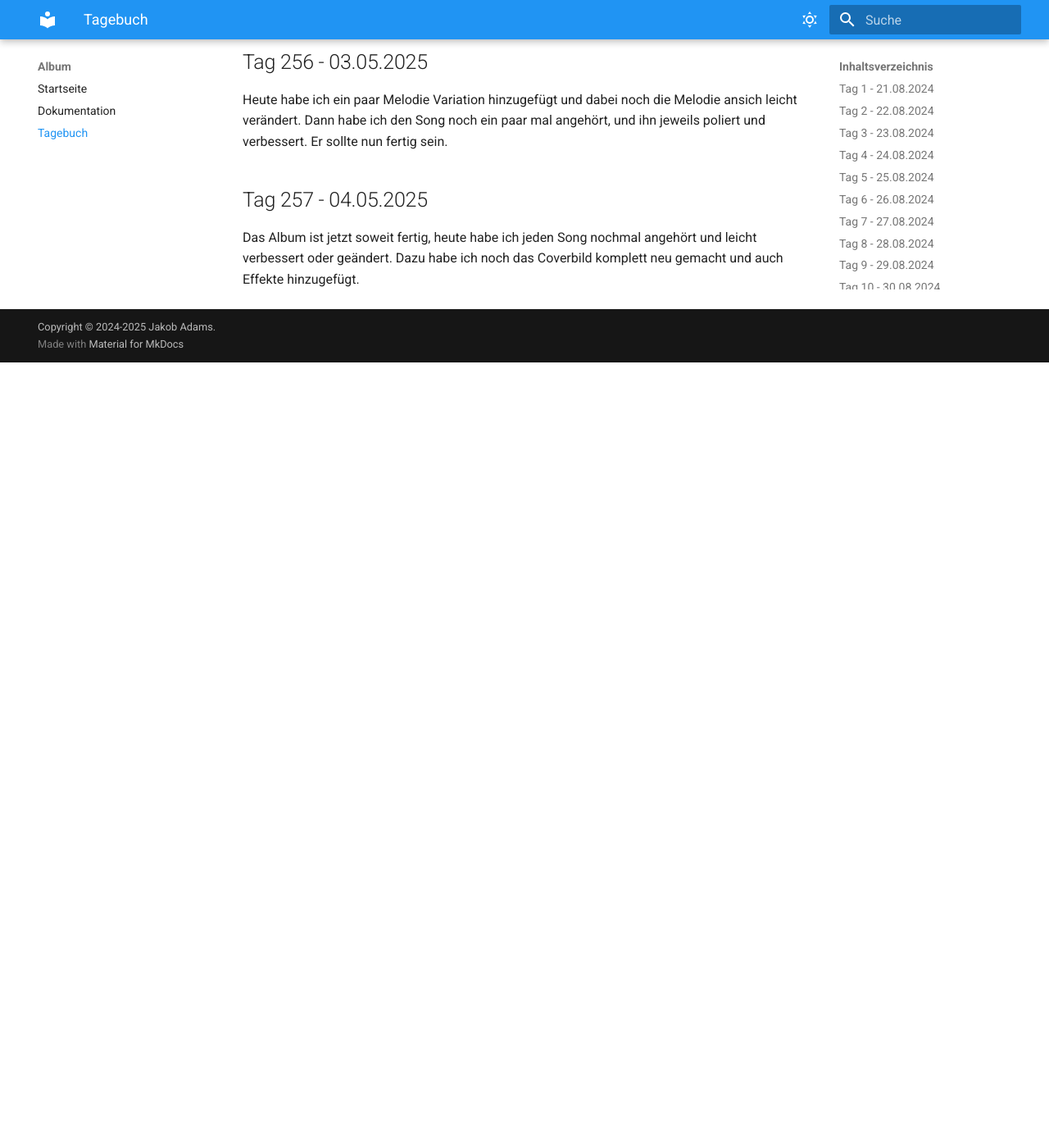
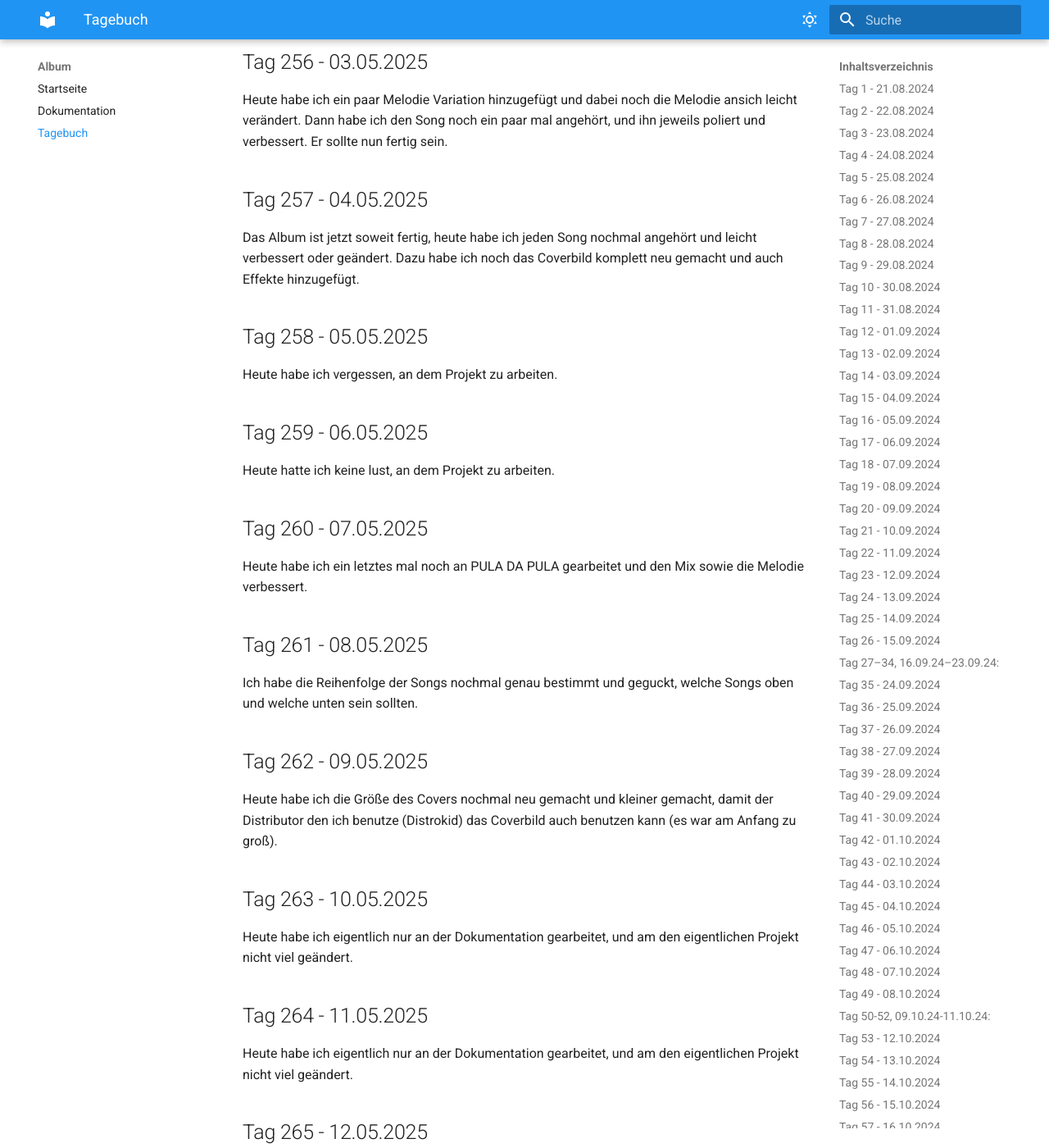
Before and after one commit to envacity/docs, an MkDocs documentation site: the page built from docs/Tagebuch.md, in a window 1280 px wide and 1400 px high, scrolled down 25474 px. Shown: the whole window at 82% size. Built offline with MkDocs 1.6.1 and Material for MkDocs 9.7.7, drawn with Linux system fonts in a browser that asks for light colours; before the commit the page ends 25916 px from its top, so only the background shows below that; some of the changed text lies outside the part shown.

Commit message:
update 7

```diff
--- a/docs/Tagebuch.md
+++ b/docs/Tagebuch.md
@@ -766,3 +766,59 @@ Heute habe ich ein paar Melodie Variation hinzugefügt und dabei noch die Melodi
 ## Tag 257 - 04.05.2025
 
 Das Album ist jetzt soweit fertig, heute habe ich jeden Song nochmal angehört und leicht verbessert oder geändert. Dazu habe ich noch das Coverbild komplett neu gemacht und auch Effekte hinzugefügt.
+
+## Tag 258 - 05.05.2025
+
+Heute habe ich vergessen, an dem Projekt zu arbeiten.
+
+## Tag 259 - 06.05.2025
+
+Heute hatte ich keine lust, an dem Projekt zu arbeiten.
+
+## Tag 260 - 07.05.2025
+
+Heute habe ich ein letztes mal noch an PULA DA PULA gearbeitet und den Mix sowie die Melodie verbessert.
+
+## Tag 261 - 08.05.2025
+
+Ich habe die Reihenfolge der Songs nochmal genau bestimmt und geguckt, welche Songs oben und welche unten sein sollten.
+
+## Tag 262 - 09.05.2025
+
+Heute habe ich die Größe des Covers nochmal neu gemacht und kleiner gemacht, damit der Distributor den ich benutze (Distrokid) das Coverbild auch benutzen kann (es war am Anfang zu groß).
+
+## Tag 263 - 10.05.2025
+
+Heute habe ich eigentlich nur an der Dokumentation gearbeitet, und am den eigentlichen Projekt nicht viel geändert.
+
+## Tag 264 - 11.05.2025
+
+Heute habe ich eigentlich nur an der Dokumentation gearbeitet, und am den eigentlichen Projekt nicht viel geändert.
+
+## Tag 265 - 12.05.2025
+
+Ich habe heute probiert, das Album schonmal zu Distributieren. Jedoch habe ich ausversehen den falschen Künstler ausgewählt, und musste deswegen alles abbrechen und dann nochmal vorbereiten.
+
+## Tag 266 - 13.05.2025
+
+Heute habe ich nochmal an dem Coverbild etwas weitergearbeitet, und ein bisschen die Effekte verändert und leicht schwächer gemacht.
+
+## Tag 267 - 14.05.2025
+
+Heute habe ich vergessen, an dem Projekt zu arbeiten.
+
+## Tag 268 - 15.05.2025
+
+Heute habe ich vergessen, an dem Projekt zu arbeiten.
+
+## Tag 269 - 16.05.2025
+
+Heute musste ich an vielen anderen Songs arbeiten, weswegen ich nicht and dem Projekt gearbeitet habe.
+
+## Tag 270 - 17.05.2025
+
+Ich habe heute nochmal von allen Songs die "Slowed" und "Sped Up" Versionen erstellt und verarbeitet.
+
+## Tag 271 - 18.05.2025
+
+Heute habe ich das Album endlich distributiert, es soll am nächsten Freitag den 23ten Mai um 00:00 veröffentlich werden. Jetzt muss ich nur noch warten.
```
Also changed, not shown: docs/Dokumentation.md (+57 -0 lines), docs/assets/images/Plattformen.png (added).
